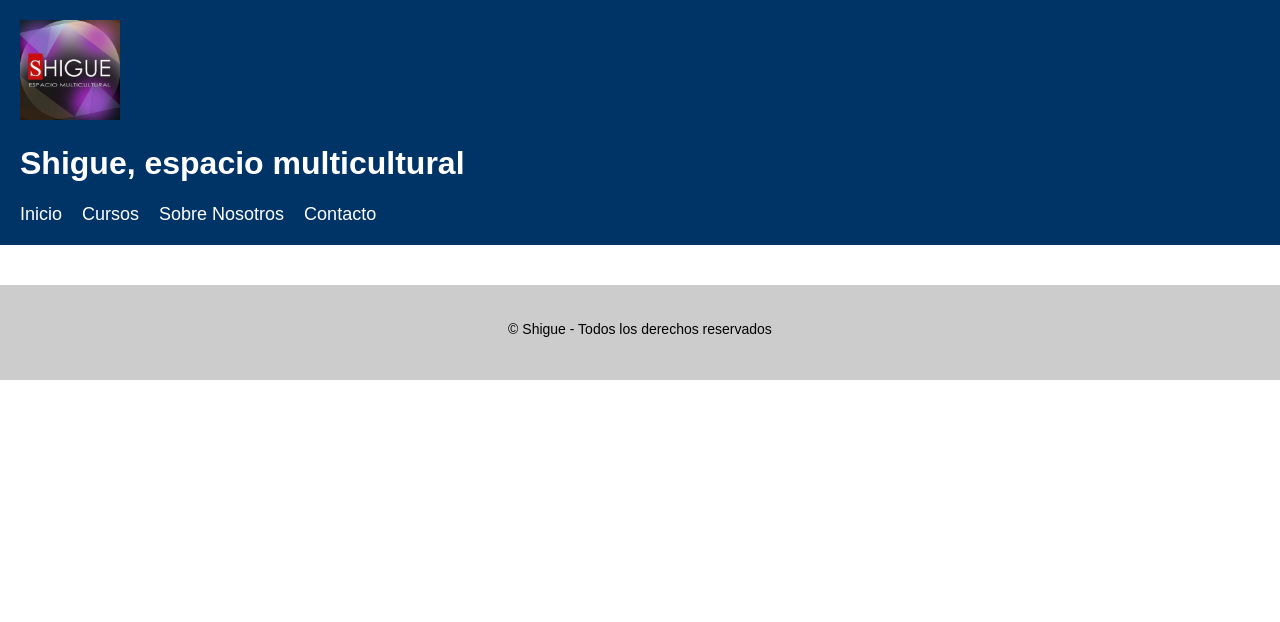
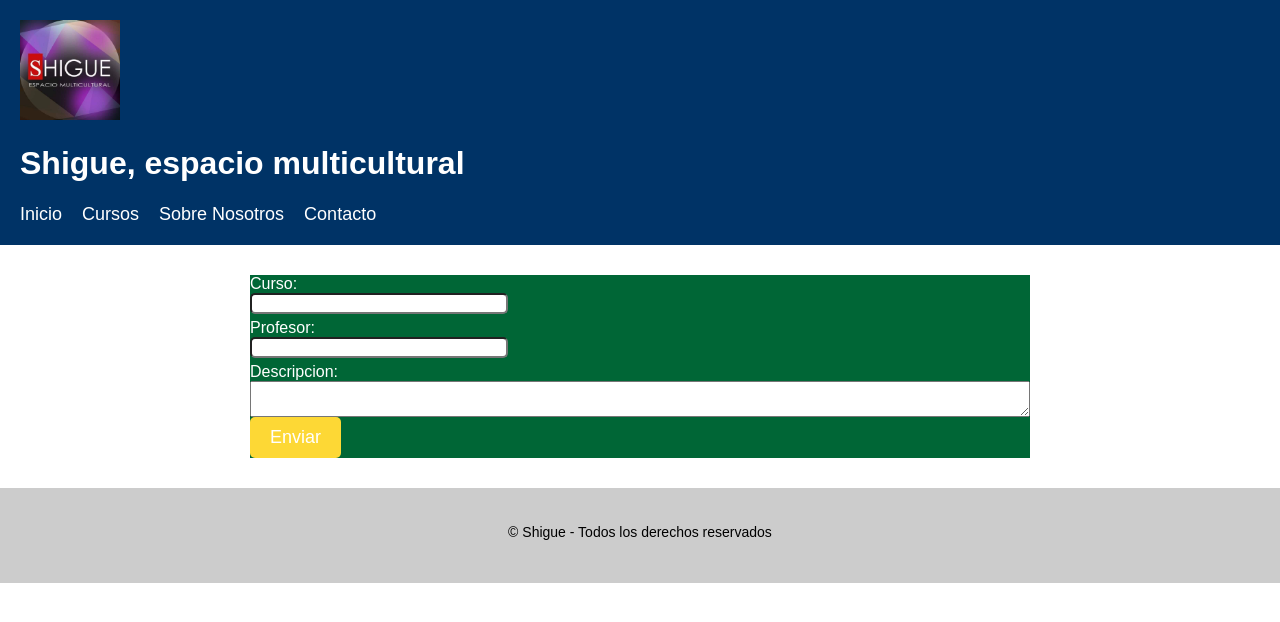
Before and after one commit to NGiancristiano/InstitutoWebsite, a React (Create React App) app: page /addcourse in a window 1280 px wide. Shown: the top 622 px of the page. Built offline with nearby package versions, Linux system fonts and the light colour scheme.

Commit message:
scratch of add course component

```diff
--- a/package.json
+++ b/package.json
@@ -6,10 +6,13 @@
     "@testing-library/jest-dom": "^5.16.5",
     "@testing-library/react": "^13.4.0",
     "@testing-library/user-event": "^13.5.0",
+    "body-parser": "^1.20.2",
+    "express": "^4.18.2",
     "react": "^18.2.0",
     "react-dom": "^18.2.0",
     "react-router-dom": "^6.13.0",
     "react-scripts": "5.0.1",
+    "uuid": "^9.0.0",
     "web-vitals": "^2.1.4"
   },
   "scripts": {
--- a/public/index.html
+++ b/public/index.html
@@ -24,7 +24,7 @@
       work correctly both with client-side routing and a non-root public URL.
       Learn how to configure a non-root public URL by running `npm run build`.
     -->
-    <title>Shigue, espacio multicu</title>
+    <title>Shigue, espacio multicultural</title>
   </head>
   <body>
     <noscript>You need to enable JavaScript to run this app.</noscript>
--- a/src/App.js
+++ b/src/App.js
@@ -4,6 +4,8 @@ import Header from './components/Header';
 import Footer from './components/Footer';
 import Home from './components/Home';
 import CoursesPage from './components/CoursesPage';
+import AddCourse from './components/AddCourse';
+import NotFound from './components/NotFound';
 
 function App() {
   return (
@@ -13,6 +15,8 @@ function App() {
         <Routes>
           <Route path='/' exact element={<Home/>}/>
           <Route path='/courses' element={<CoursesPage/>}/>
+          <Route path='/addcourse' element={<AddCourse/>}/>
+          <Route path='*' element={<NotFound/>}/>
         </Routes>
 
       </main>
--- /dev/null
+++ b/src/components/AddCourse.js
@@ -0,0 +1,76 @@
+import React, { useState } from 'react';
+import courses from '../database/cursos.json'
+
+function AddCourse() {
+    const [data,setData] = useState(courses);
+    const [name, setName] = useState('');
+    const [teacher, setTeacher] = useState('');
+    const [description, setDescription] = useState('');
+
+  const handleSubmit = (e) => {
+    e.preventDefault();
+    let newID = parseInt(courses[courses.length-1].id,10)+1
+    let newCourse = {
+        id: newID,
+        name: name,
+        teacher: teacher,
+        description: description
+    }
+    setData([...data,newCourse])
+    setName('');
+    setTeacher('');
+    setDescription('');
+
+
+     // Enviar los datos al backend para guardarlos en el archivo JSON
+  /* fetch('/guardar-cursos', {
+    method: 'POST',
+    headers: {
+      'Content-Type': 'application/json'
+    },
+    body: JSON.stringify([data])
+  })
+    .then(response => response.json())
+    .then(result => {
+      console.log(result.message);
+      // Manejar cualquier lógica adicional después de guardar los datos
+    })
+    .catch(error => {
+      console.error('Error al guardar los datos:', error);
+      // Manejar cualquier error que ocurra durante el proceso de guardado
+    });*/
+  };
+  return (
+    <form onSubmit={handleSubmit}>
+      <div>
+        <label htmlFor="name">Curso:</label>
+        <input
+          type="text"
+          id="name"
+          value={name}
+          onChange={(e) => setName(e.target.value)}
+        />
+      </div>
+      <div>
+        <label htmlFor="email">Profesor:</label>
+        <input
+          type="text"
+          id="teacher"
+          value={teacher}
+          onChange={(e) => setTeacher(e.target.value)}
+        />
+      </div>
+      <div>
+        <label htmlFor="message">Descripcion:</label>
+        <textarea
+          id="description"
+          value={description}
+          onChange={(e) => setDescription(e.target.value)}
+        />
+      </div>
+      <button type="submit">Enviar</button>
+    </form>
+  );
+}
+
+export default AddCourse;
--- a/src/components/Contact.js
+++ b/src/components/Contact.js
@@ -7,6 +7,13 @@ function ContactForm() {
 
   const handleSubmit = (e) => {
     e.preventDefault();
+
+    let formData = {
+      name: name,
+      email: email,
+      message: message
+    }
+    console.log(formData)
     // Aquí puedes realizar cualquier lógica adicional, como enviar el formulario a un servidor.
 
     // Reiniciar los campos del formulario
--- a/src/components/CoursesPage.js
+++ b/src/components/CoursesPage.js
@@ -1,32 +1,27 @@
+
+import courses from '../database/cursos.json'
+import { useEffect, useState } from 'react'
+
 function CoursesPage () {
-    const courses =[
-        {
-            name:'Ingles',
-            teacher:'Estela'
-        },{
-            name:'Japones',
-            teacher:'Estela'
-        },{
-            name:'Aikido',
-            teacher:'Matias'
-        },{
-            name:'Italiano',
-            teacher:''
-        }
+    const [jsonData,setJsonData] = useState([])
 
-    ]
+    useEffect(()=>{
+        setJsonData(courses)
+        console.log(jsonData)
+        console.log('Actualizado')
+    },[jsonData])
     return (
         <div>
             <h2>Cursos</h2>
             <ul>
-                {courses === 0 && <p>Cargando...</p>}
+                {jsonData.length === 0 && <p>Cargando...</p>}
                 {
-                    courses.map((course,i) => {
+                    jsonData.map((course) => {
                         return(
-                            <li key={i}>
+                            <li key={course.id}>
                                 <h3>{course.name}</h3>
                                 <h4>Profesor: {course.teacher}</h4>
-                                <p>Descripcion: In anim Lorem Lorem dolor. Aliqua consequat aliqua velit ipsum exercitation voluptate id do voluptate culpa exercitation. Eiusmod ex laboris veniam aliqua labore sint. Magna ex anim fugiat nulla esse sunt consequat sunt. Do elit irure ut excepteur sit duis.</p>
+                                <p>Descripcion: {course.description}</p>
                             </li>
                         )
                     })
--- a/src/components/Navegacion.js
+++ b/src/components/Navegacion.js
@@ -6,7 +6,7 @@ function Navegacion (props) {
           <ul>
             {props.items.map((item,i) => {
                 return(
-                    <li><Link to={item.path} key={i}>{item.name}</Link></li>
+                    <li key={item+i}><Link to={item.path} >{item.name}</Link></li>
                 )
             })}
           </ul>
--- /dev/null
+++ b/src/components/NotFound.js
@@ -0,0 +1,6 @@
+function NotFound () {
+    return(
+        <h2>404 Not Found</h2>
+    )
+}
+export default NotFound
--- /dev/null
+++ b/src/database/cursos.json
@@ -0,0 +1,26 @@
+  [
+    {
+      "id": "1",
+      "name": "Ingles",
+      "teacher": "Estela",
+      "description": "Id laborum do ad consectetur ea et dolor cupidatat pariatur irure. Consectetur adipisicing ullamco aliquip incididunt. Occaecat ex adipisicing reprehenderit est duis. Officia in ut proident ut. Deserunt officia duis elit deserunt."
+    },
+    {
+      "id": "2",
+      "name": "Japones",
+      "teacher": "Estela",
+      "description": "Id laborum do ad consectetur ea et dolor cupidatat pariatur irure. Consectetur adipisicing ullamco aliquip incididunt. Occaecat ex adipisicing reprehenderit est duis. Officia in ut proident ut. Deserunt officia duis elit deserunt."
+    },
+    {
+      "id": "3",
+      "name": "Aikido",
+      "teacher": "Matias",
+      "description": "Id laborum do ad consectetur ea et dolor cupidatat pariatur irure. Consectetur adipisicing ullamco aliquip incididunt. Occaecat ex adipisicing reprehenderit est duis. Officia in ut proident ut. Deserunt officia duis elit deserunt."
+    },
+    {
+      "id": "4",
+      "name": "Italiano",
+      "teacher": "",
+      "description": "Id laborum do ad consectetur ea et dolor cupidatat pariatur irure. Consectetur adipisicing ullamco aliquip incididunt. Occaecat ex adipisicing reprehenderit est duis. Officia in ut proident ut. Deserunt officia duis elit deserunt."
+    }
+  ]
```
Also changed, not shown: src/server/server.js (added, +25 -0 lines), 1 other file (tests, documents, lock files or other folders).
